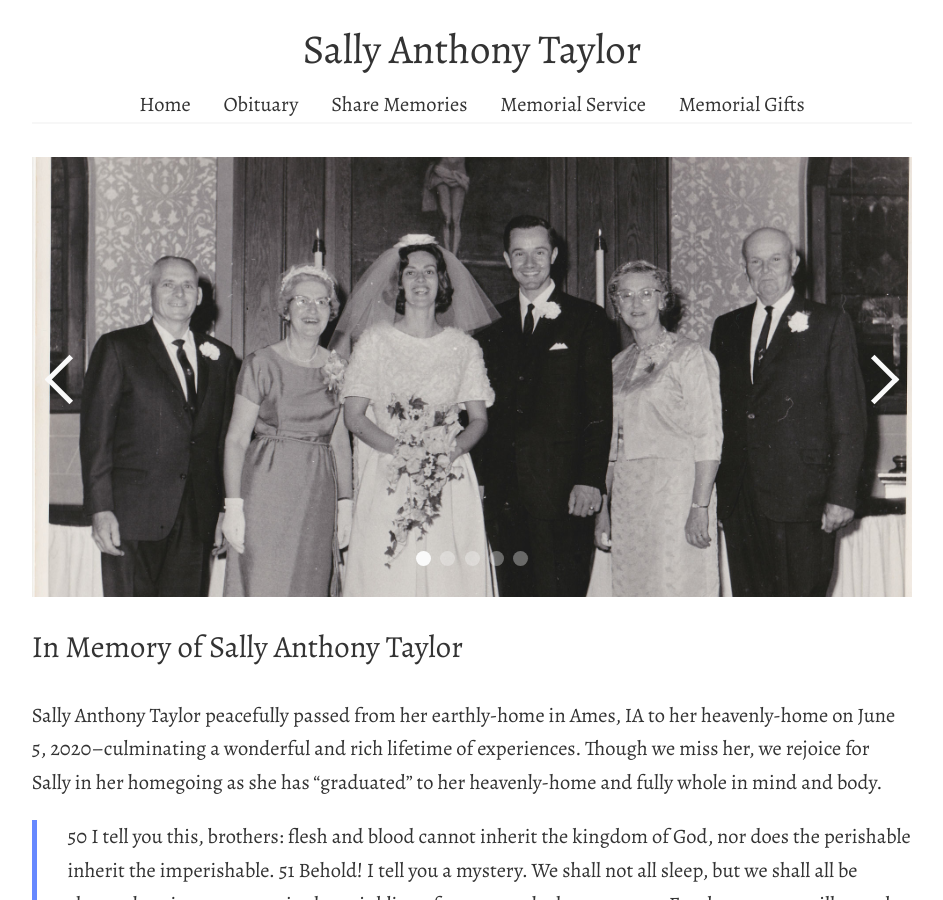
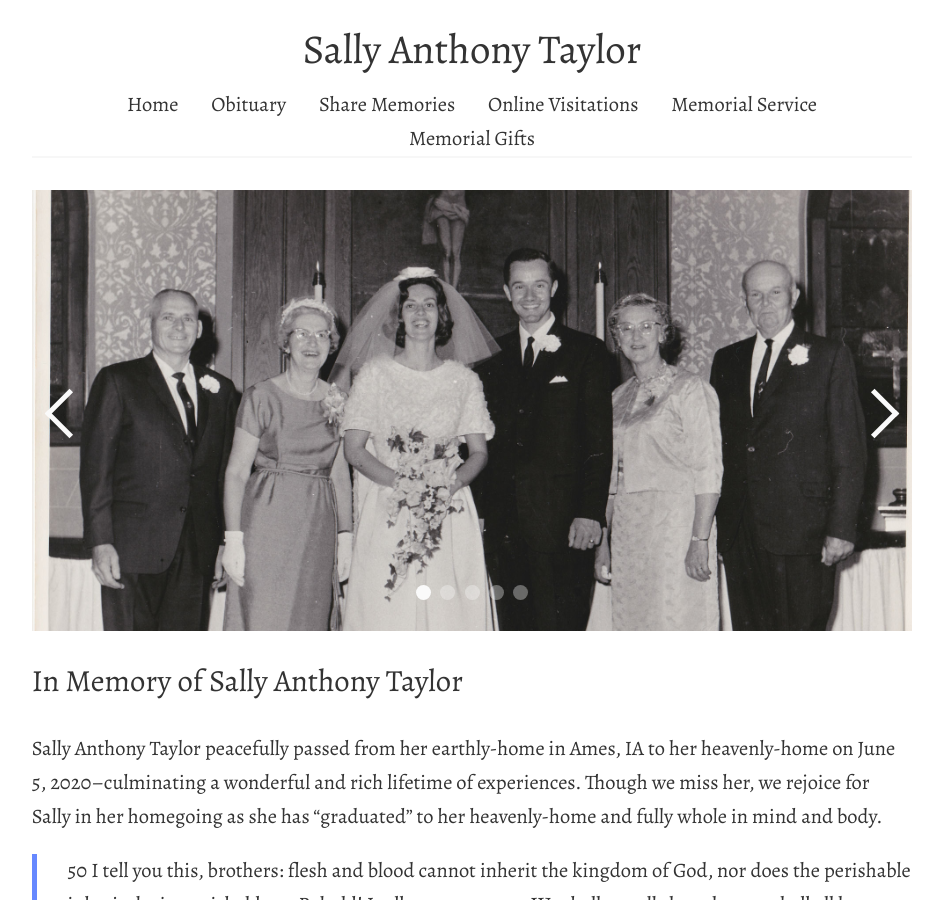
Before and after one commit to tsteward/www.sallyanthonytaylor.com, a Jekyll site: the page built from index.md, in a window 1280 px wide and 900 px high. Shown: the whole window, without its empty margins (168-1111 px from the left). Built offline with Jekyll 4.4.1, drawn with Linux system fonts in a browser that asks for light colours.

Commit message:
Update _config.yml

```diff
--- a/_config.yml
+++ b/_config.yml
@@ -16,6 +16,7 @@ navigation:
   - index.md
   - obituary.md
   - share-memories.md
+  - online-visitations.md
   - memorial-service.md
   - memorial-gifts.md
 
```
